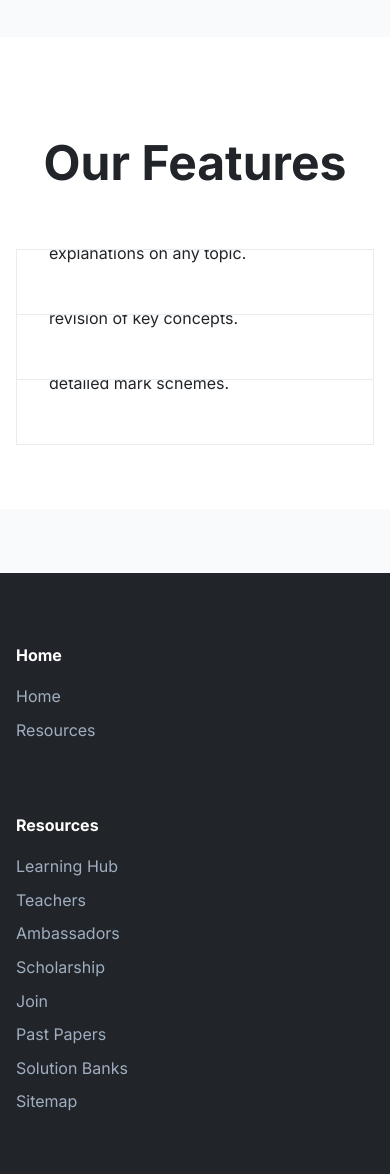
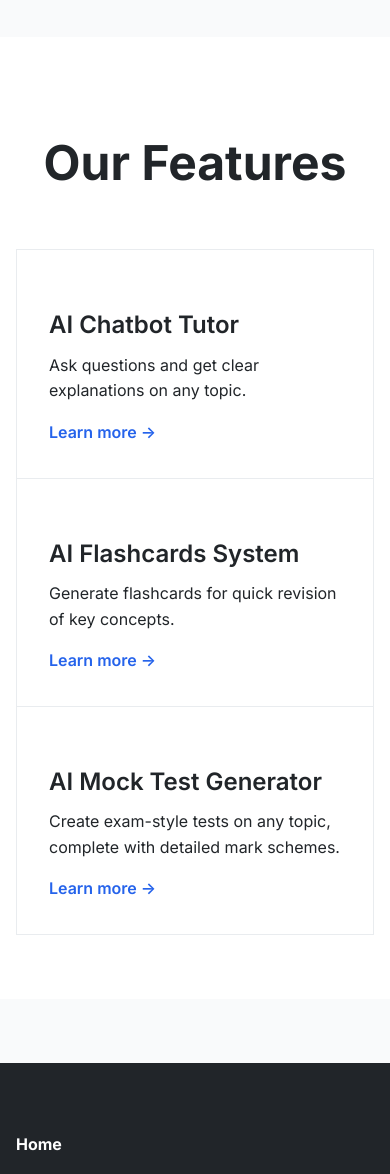
Before and after one commit to aya-aladdin/mocksplainer-flask, a Flask app: page / in a window 390 px wide. Shown: the part 3139-4313 px from the top of the page. Run offline with Flask 3, Linux system fonts and the light colour scheme.

Commit message:
fixed fatures

```diff
--- a/static/style.css
+++ b/static/style.css
@@ -1635,6 +1635,28 @@ padding: 0 16px;
 .feature-box:last-child {
     border-bottom: none;
 }
+
+.feature-box {
+    min-height: 180px;
+}
+
+.feature-box h3, .feature-box p, .feature-link {
+    position: static;
+}
+
+.feature-box p {
+    width: 100%;
+    margin-top: 0.5rem;
+}
+
+.feature-link {
+    opacity: 1;
+    color: var(--accent);
+}
+
+.feature-box:hover::before, .feature-box:hover .feature-box-content, .feature-box:hover p, .feature-box:hover .feature-link {
+    all: unset;
+}
 }
 
 @media (max-width: 480px) {
--- a/templates/index.html
+++ b/templates/index.html
@@ -147,22 +147,28 @@
                 <div class="feature-box feature-box-tutor">
                     <div class="feature-box-content">
                         <h3>AI Chatbot Tutor</h3>
+                        <div class="feature-box-bottom">
                             <p>Ask questions and get clear explanations on any topic.</p>
                             <a href="{{ url_for('chatbot') }}" class="feature-link">Learn more &rarr;</a>
+                        </div>
                     </div>
                 </div>
                 <div class="feature-box feature-box-flashcards">
                     <div class="feature-box-content">
                         <h3>AI Flashcards System</h3>
+                        <div class="feature-box-bottom">
                             <p>Generate flashcards for quick revision of key concepts.</p>
                             <a href="{{ url_for('flashcards') }}" class="feature-link">Learn more &rarr;</a>
+                        </div>
                     </div>
                 </div>
                 <div class="feature-box feature-box-mocks">
                     <div class="feature-box-content">
                         <h3>AI Mock Test Generator</h3>
+                        <div class="feature-box-bottom">
                             <p>Create exam-style tests on any topic, complete with detailed mark schemes.</p>
                             <a href="{{ url_for('tests') }}" class="feature-link">Learn more &rarr;</a>
+                        </div>
                     </div>
                 </div>
             </div>
```
Lines whose indentation alone changed are shown as unchanged.
